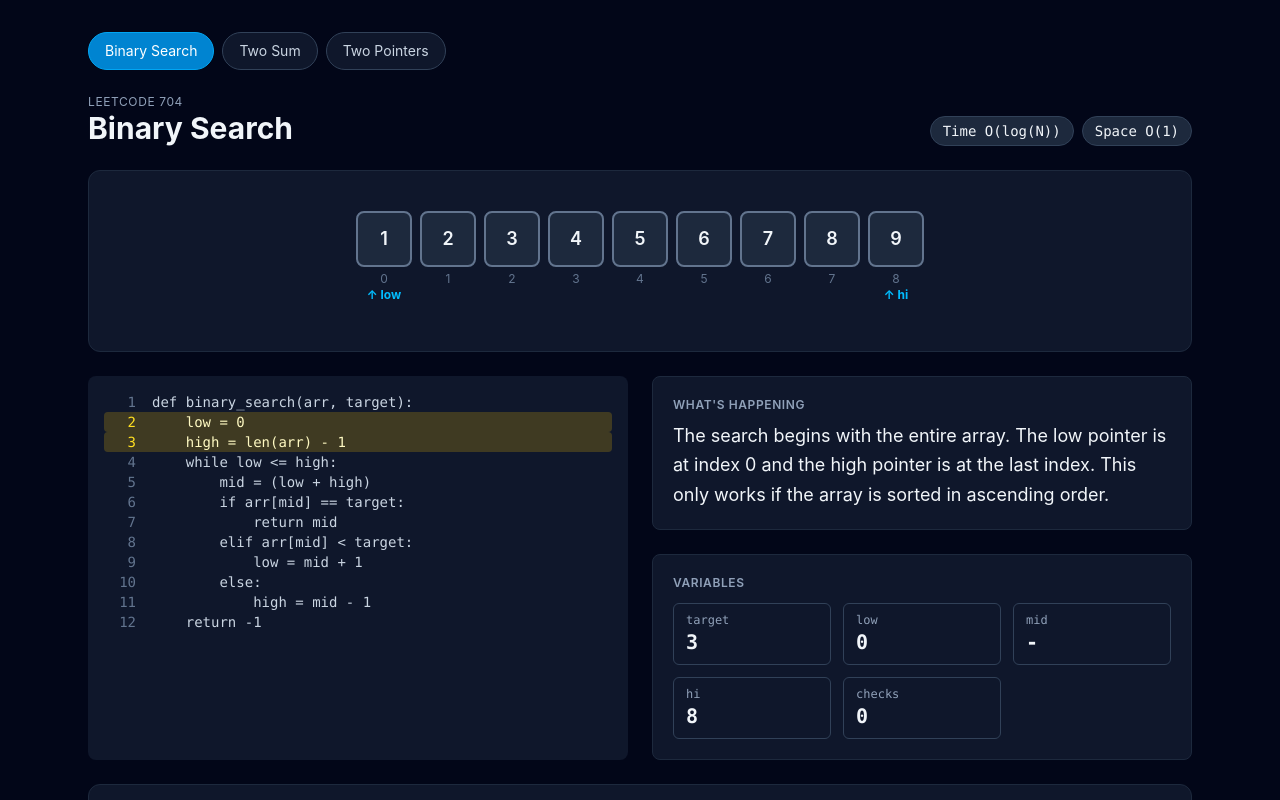
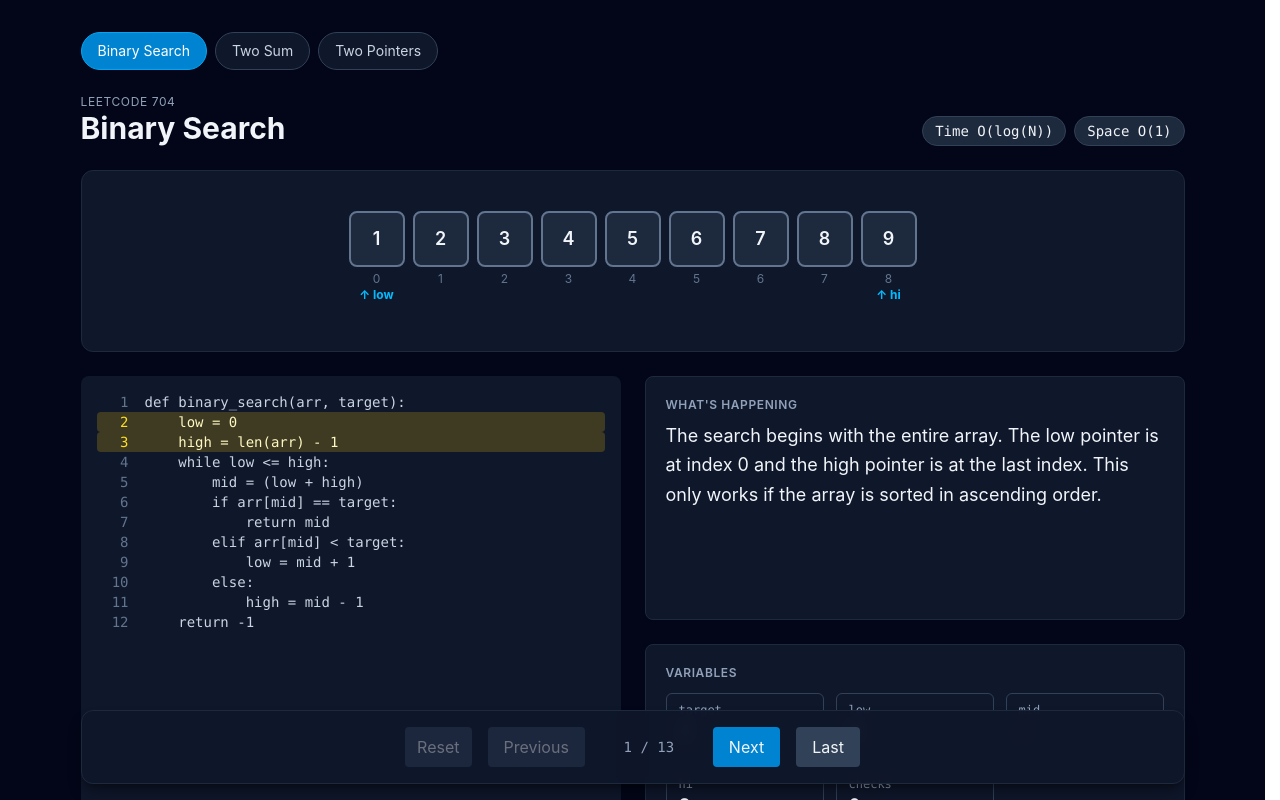
Before and after one commit to max-dean05/under-the-hood, a React (Vite) app: page / in a window 1280 px wide. Shown: the top 800 px of the page. Built offline with nearby package versions, Linux system fonts and the light colour scheme.

Commit message:
made website resizing stable to allow UI to be less jittery

```diff
--- a/src/App.jsx
+++ b/src/App.jsx
@@ -80,7 +80,7 @@ function App() {
 
             {/* Right side: Explanation on top, variables below it */}
             <div className="flex flex-col gap-6">
-              <div className="bg-slate-900 border border-slate-800 rounded-lg p-5">
+              <div className="bg-slate-900 border border-slate-800 rounded-lg p-5 min-h-61">
                 <h2 className="text-xs font-semibold uppercase tracking-wider text-slate-400 mb-2">
                   What's happening
                 </h2>
@@ -95,7 +95,7 @@ function App() {
           </div>
 
           {/* Buttons to go through explanation */}
-          <div className="flex items-center justify-center gap-4 bg-slate-900 border border-slate-800 rounded-xl py-4">
+          <div className="sticky bottom-4 z-10 flex items-center justify-center gap-4 bg-slate-900/95 backdrop-blur border border-slate-800 rounded-xl py-4 shadow-lg shadow-black/40">
             <button
               onClick={() => setStepIndex(0)}
               disabled={isFirstStep}
--- a/src/index.css
+++ b/src/index.css
@@ -1 +1,5 @@
 @import "tailwindcss";
+
+html {
+    scrollbar-gutter: stable;
+}
```
